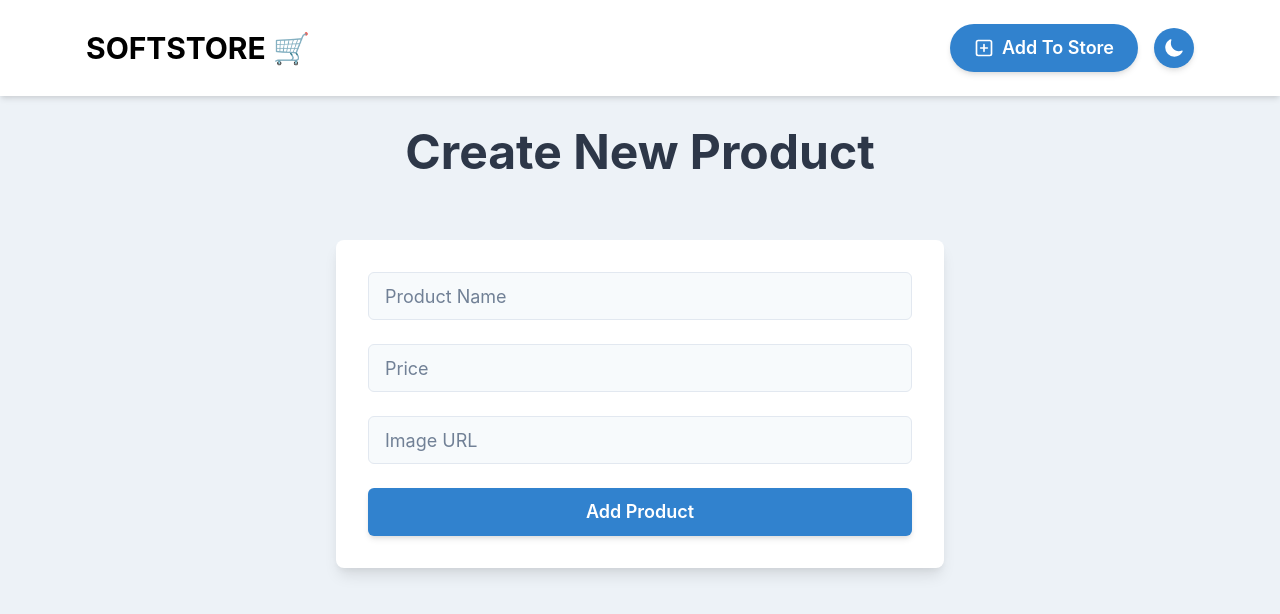
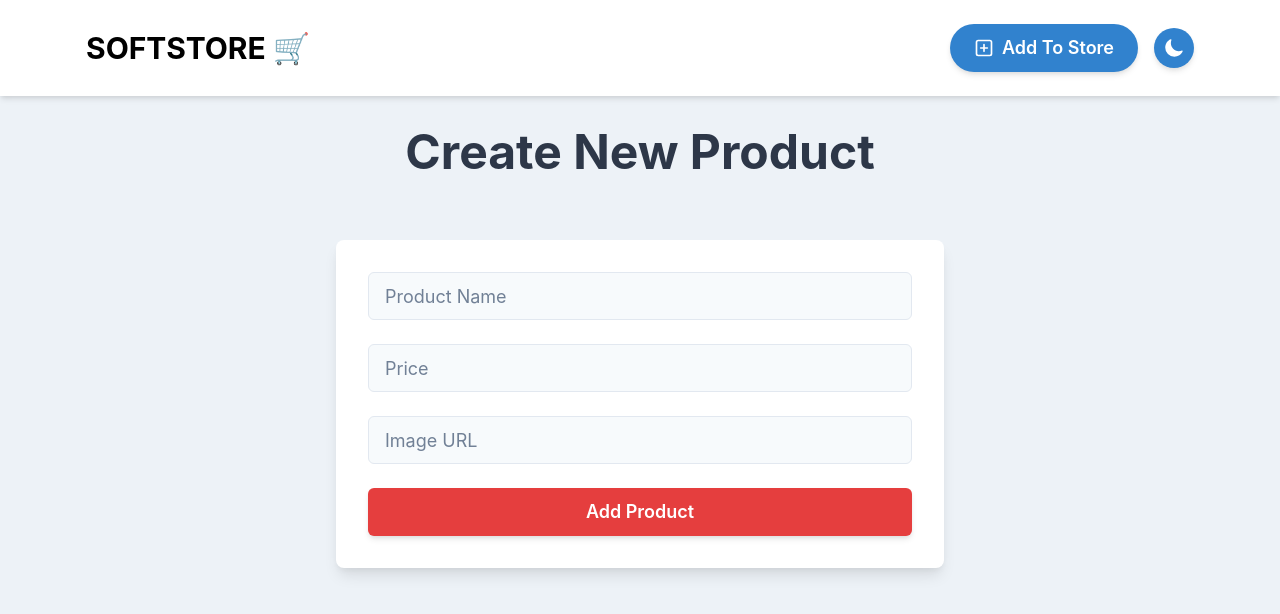
Before and after one commit to johnkunleajayi/mern-product, a React (Vite) app in the folder frontend/: page /create in a window 1280 px wide. Shown: the top 614 px of the page. Built offline with nearby package versions, Linux system fonts and the light colour scheme.

Commit message:
Update CreatePage.jsx

```diff
--- a/frontend/src/pages/CreatePage.jsx
+++ b/frontend/src/pages/CreatePage.jsx
@@ -42,8 +42,8 @@ const CreatePage = () => {
 
   const bgColor = useColorModeValue("white", "gray.800");
   const inputBg = useColorModeValue("gray.50", "gray.700");
-  const buttonBg = useColorModeValue("blue.500", "orange.400");
-  const buttonHoverBg = useColorModeValue("blue.600", "orange.500");
+  const buttonBg = useColorModeValue("red.500", "red.400");
+  const buttonHoverBg = useColorModeValue("red.600", "red.500");
 
   return (
     <Container maxW="container.sm" py={8}>
@@ -102,8 +102,7 @@ const CreatePage = () => {
               size="lg"
               value={newProduct.image}
               onChange={(e) =>
-                setNewProduct({ ...newProduct, image: e.target.value })
-              }
+                setNewProduct({ ...newProduct, image: e.target.value })}
               _placeholder={{ color: useColorModeValue("gray.500", "gray.300") }}
             />
 
```
